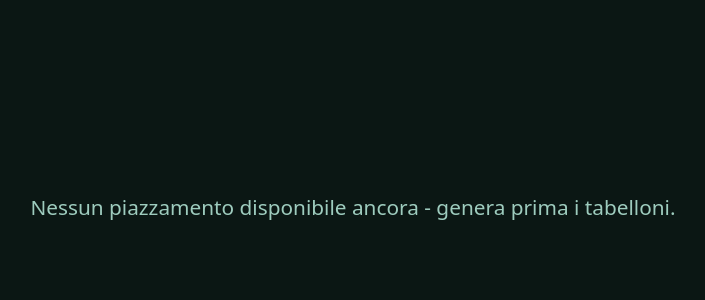
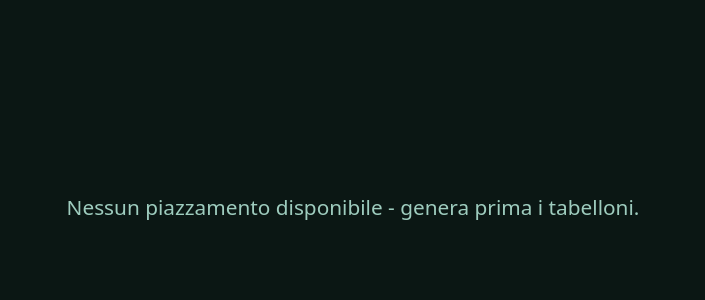
Before and after one commit to christianchiaro/puntosecco, a Django app: template templates/tournaments/premiazioni.html in a window 1280 px wide. Shown: the part 192-492 px from the top of the page, without its empty margins (287-992 px from the left). Run offline with Django 5.2, Linux system fonts and the light colour scheme; the template is opened without the code that fills it, so the values that code supplies are empty; some libraries are stand-ins or nearby versions.

Commit message:
Fix minimi

```diff
--- a/templates/core/home.html
+++ b/templates/core/home.html
@@ -30,6 +30,6 @@
       {% endfor %}
     </div>
   {% else %}
-    <p class="muted">Nessun torneo ancora.</p>
+    <p class="muted">Nessun torneo.</p>
   {% endif %}
 {% endblock %}
--- a/templates/tournaments/premiazioni.html
+++ b/templates/tournaments/premiazioni.html
@@ -59,11 +59,11 @@ posizioni sono già calcolate e ordinate dalla view, qui è solo un indice che s
     </div>
   {% else %}
     {% comment %}
-    Nessun tabellone generato ancora: niente frecce (total=0 romperebbe il modulo
+    Nessun tabellone generato: niente frecce (total=0 romperebbe il modulo
     in Alpine), solo un messaggio e l'uscita.
     {% endcomment %}
     <div class="premiazioni-stage">
-      <p class="premiazioni-empty">Nessun piazzamento disponibile ancora - genera prima i tabelloni.</p>
+      <p class="premiazioni-empty">Nessun piazzamento disponibile - genera prima i tabelloni.</p>
     </div>
   {% endif %}
 
```
